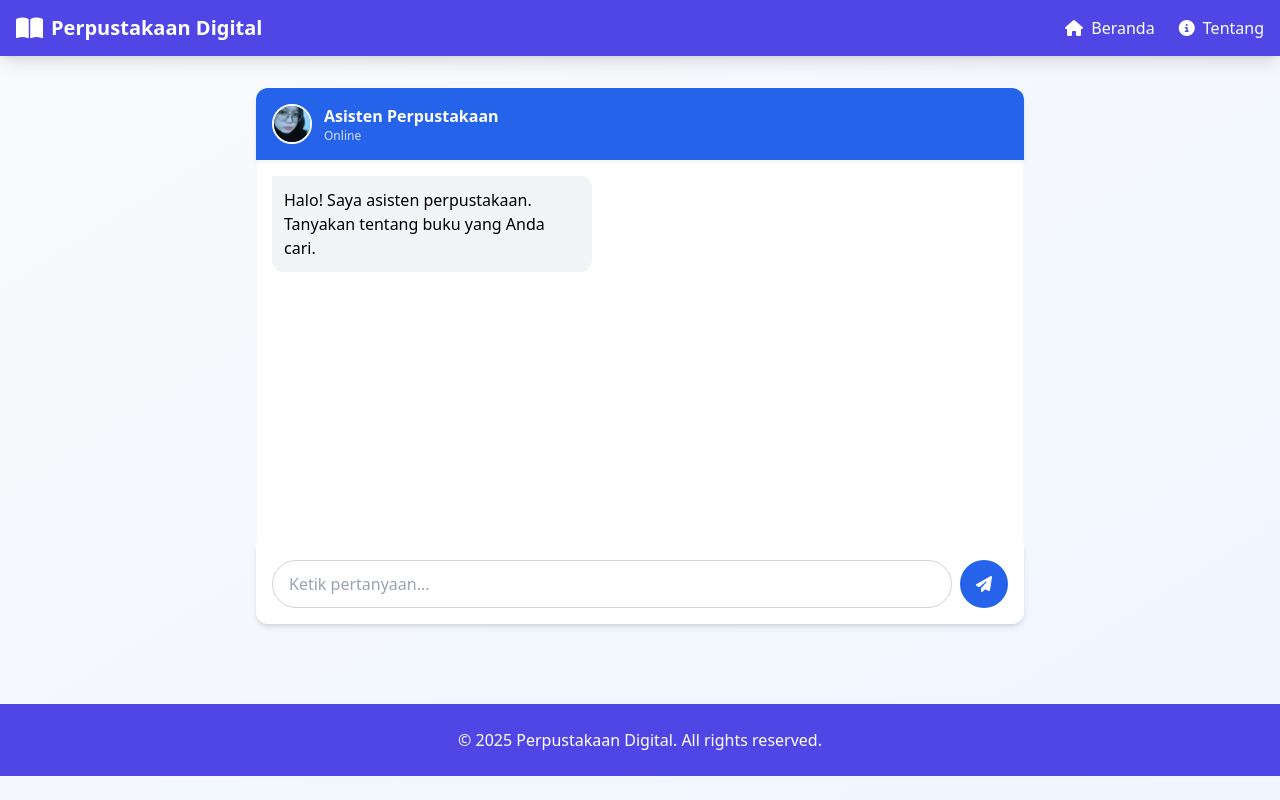
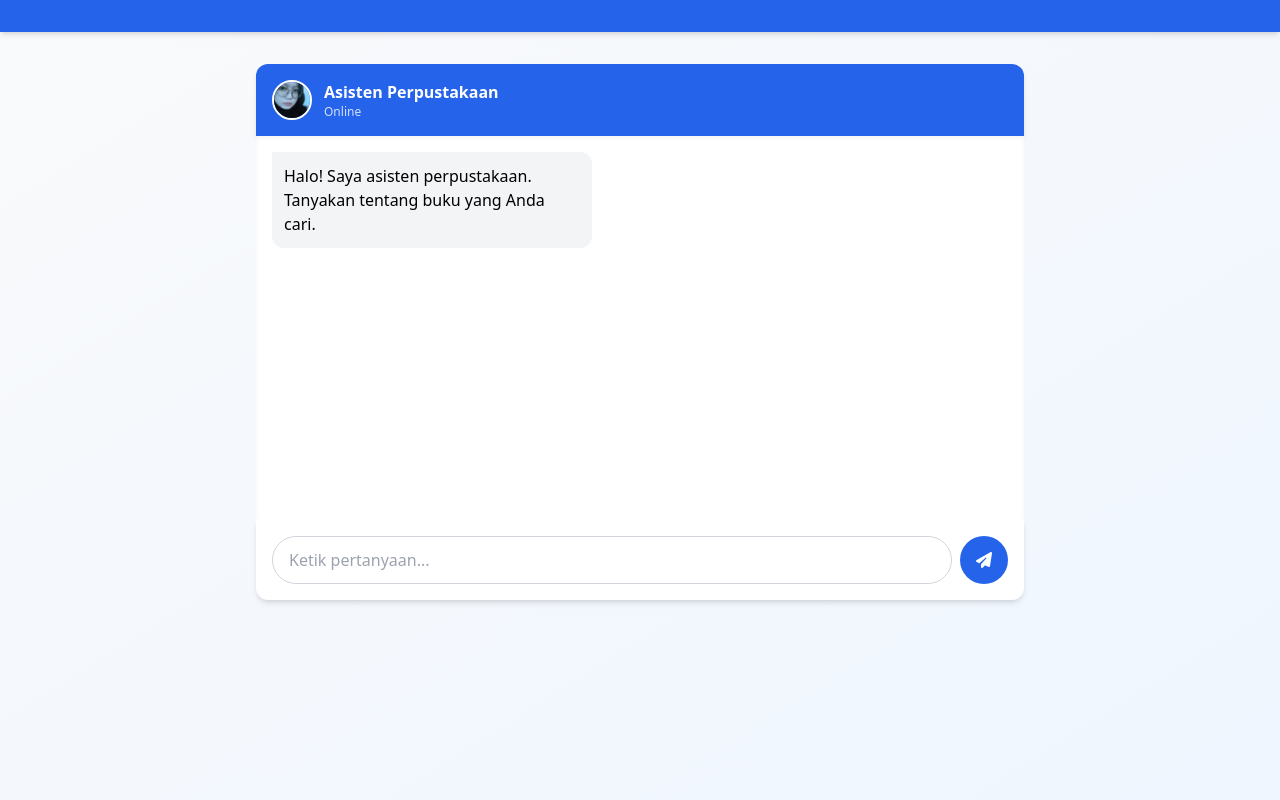
Before and after one commit to Growkrisna/chatbot-aksiworkshop-krna, a Flask app: page / in a window 1280 px wide. Run offline with Flask 3, Linux system fonts and the light colour scheme; some libraries are stand-ins or nearby versions.

Commit message:
fix bug tapi gk bisa bisa

```diff
--- a/app.py
+++ b/app.py
@@ -11,17 +11,14 @@ app.config['DEBUG'] = False
 
 GOOGLE_BOOKS_API_KEY = os.getenv('GOOGLE_BOOKS_API_KEY')
 
-# Route untuk static files
 @app.route('/static/<path:filename>')
 def serve_static(filename):
     return send_from_directory('static', filename)
 
-# Route utama
 @app.route('/')
 def home():
     return render_template('index.html')
 
-# API Search
 @app.route('/api/search', methods=['GET', 'POST'])
 def search_books():
     if request.method == 'POST':
@@ -48,7 +45,8 @@ def search_books():
             book_info = {
                 "title": item['volumeInfo'].get('title', 'No title'),
                 "authors": ", ".join(item['volumeInfo'].get('authors', ['Unknown'])),
-                "thumbnail": item['volumeInfo'].get('imageLinks', {}).get('thumbnail', url_for('static', filename='images/book-placeholder.jpg')),
+                "thumbnail": item['volumeInfo'].get('imageLinks', {}).get('thumbnail',
+                           url_for('static', filename='images/book-placeholder.jpg')),
                 "preview_link": item['volumeInfo'].get('previewLink', '#')
             }
             books.append(book_info)
@@ -58,5 +56,6 @@ def search_books():
     except Exception as e:
         return jsonify({"error": str(e)}), 500
 
+
 if __name__ == '__main__':
-    app.run(host='0.0.0.0', port=int(os.environ.get('PORT', 5000)))
+    app.run(debug=True)
--- a/static/css/style.css
+++ b/static/css/style.css
@@ -4,11 +4,11 @@
     to { opacity: 1; transform: translateY(0); }
 }
 
-.animate-fadeIn {
-    animation: fadeIn 0.3s ease-out forwards;
+#chat-container div {
+    animation: fadeIn 0.3s ease-out;
 }
 
-/* Chat Scrollbar */
+/* Scrollbar styling */
 #chat-container::-webkit-scrollbar {
     width: 6px;
 }
@@ -18,7 +18,7 @@
     border-radius: 3px;
 }
 
-/* Input Transition */
+/* Input transition */
 #user-input {
     transition: all 0.2s;
 }
@@ -27,7 +27,7 @@
     box-shadow: 0 0 0 3px rgba(79, 70, 229, 0.1);
 }
 
-/* Book Card Hover */
+/* Book card hover */
 .bg-white:hover {
     transform: translateY(-2px);
     box-shadow: 0 4px 6px -1px rgba(0, 0, 0, 0.1);
--- a/static/js/script.js
+++ b/static/js/script.js
@@ -3,13 +3,12 @@ document.addEventListener('DOMContentLoaded', () => {
     const chatForm = document.getElementById('chat-form');
     const userInput = document.getElementById('user-input');
 
-    // Animasi masuk pesan
     function addMessage(role, content) {
         const messageDiv = document.createElement('div');
         messageDiv.className = `flex ${role === 'user' ? 'justify-end' : 'justify-start'} animate-fadeIn`;
 
         const bubbleClass = role === 'user'
-            ? 'bg-library-primary text-white rounded-l-xl rounded-br-xl'
+            ? 'bg-blue-600 text-white rounded-l-xl rounded-br-xl'
             : 'bg-gray-100 rounded-r-xl rounded-bl-xl';
 
         messageDiv.innerHTML = `
@@ -22,7 +21,6 @@ document.addEventListener('DOMContentLoaded', () => {
         chatContainer.scrollTop = chatContainer.scrollHeight;
     }
 
-    // Handle form submission
     chatForm.addEventListener('submit', async (e) => {
         e.preventDefault();
         const query = userInput.value.trim();
@@ -31,23 +29,28 @@ document.addEventListener('DOMContentLoaded', () => {
         addMessage('user', query);
         userInput.value = '';
 
-        // Kirim ke Flask backend
         try {
-            const response = await fetch(`/api/search?q=${encodeURIComponent(query)}`);
+            const response = await fetch('/api/search', {
+                method: 'POST',
+                headers: {
+                    'Content-Type': 'application/x-www-form-urlencoded',
+                },
+                body: `query=${encodeURIComponent(query)}`
+            });
             const books = await response.json();
 
             if (books.length > 0) {
                 let booksHtml = books.map(book => `
                     <div class="mb-3 p-3 bg-white rounded-lg border border-gray-200 shadow-xs">
                         <div class="flex">
-                            <img src="${book.thumbnail || 'https://via.placeholder.com/80x120?text=No+Cover'}"
+                            <img src="${book.thumbnail}"
                                  alt="Cover"
                                  class="w-16 h-24 object-cover rounded mr-3">
                             <div>
                                 <h4 class="font-bold text-sm">${book.title}</h4>
                                 <p class="text-xs text-gray-600">${book.authors}</p>
                                 <a href="${book.preview_link}" target="_blank"
-                                   class="mt-1 inline-block text-xs text-library-primary hover:underline">
+                                   class="mt-1 inline-block text-xs text-blue-500 hover:underline">
                                     <i class="fas fa-external-link-alt mr-1"></i> Preview
                                 </a>
                             </div>
@@ -60,6 +63,7 @@ document.addEventListener('DOMContentLoaded', () => {
             }
         } catch (error) {
             addMessage('assistant', 'Terjadi error saat mencari buku. Silakan coba lagi.');
+            console.error('Error:', error);
         }
     });
 });
--- a/templates/layout.html
+++ b/templates/layout.html
@@ -4,53 +4,18 @@
     <meta charset="UTF-8">
     <meta name="viewport" content="width=device-width, initial-scale=1.0">
     <title>Perpustakaan Digital</title>
-    <!-- TailwindCSS -->
+    <!-- Tailwind CSS -->
     <script src="https://cdn.tailwindcss.com"></script>
     <!-- Font Awesome -->
     <link rel="stylesheet" href="https://cdnjs.cloudflare.com/ajax/libs/font-awesome/6.4.0/css/all.min.css">
     <!-- Custom CSS -->
-    <link rel="stylesheet" href="../static/css/style.css" >
-    <!-- Custom Tailwind Config -->
-    <script>
-        tailwind.config = {
-            theme: {
-                extend: {
-                    colors: {
-                        'library-primary': '#4F46E5',
-                        'library-secondary': '#10B981',
-                    }
-                }
-            }
-        }
-    </script>
+    <link href="{{ url_for('static', filename='css/style.css') }}" rel="stylesheet">
 </head>
 <body class="bg-gradient-to-br from-gray-50 to-blue-50 min-h-screen">
-    <!-- Navbar -->
-    <nav class="bg-library-primary text-white shadow-lg">
-        <div class="container mx-auto px-4 py-3 flex justify-between items-center">
-            <div class="flex items-center space-x-2">
-                <i class="fas fa-book-open text-2xl"></i>
-                <h1 class="text-xl font-bold">Perpustakaan Digital</h1>
-            </div>
-            <div class="hidden md:flex space-x-6">
-                <a href="/" class="hover:text-yellow-200 transition"><i class="fas fa-home mr-1"></i> Beranda</a>
-                <a href="#" class="hover:text-yellow-200 transition"><i class="fas fa-info-circle mr-1"></i> Tentang</a>
-            </div>
-        </div>
-    </nav>
-
-    <!-- Main Content -->
+    {% include "partials/_navbar.html" %}
     <div class="container mx-auto px-4 py-8">
         {% block content %}{% endblock %}
     </div>
-
-    <!-- Footer -->
-    <footer class="bg-library-primary text-white py-6 mt-12">
-        <div class="container mx-auto px-4 text-center">
-            <p>© 2025 Perpustakaan Digital. All rights reserved.</p>
-        </div>
-    </footer>
-
     <script src="{{ url_for('static', filename='js/script.js') }}"></script>
 </body>
 </html>
```
Also changed, not shown: vercel.json.
